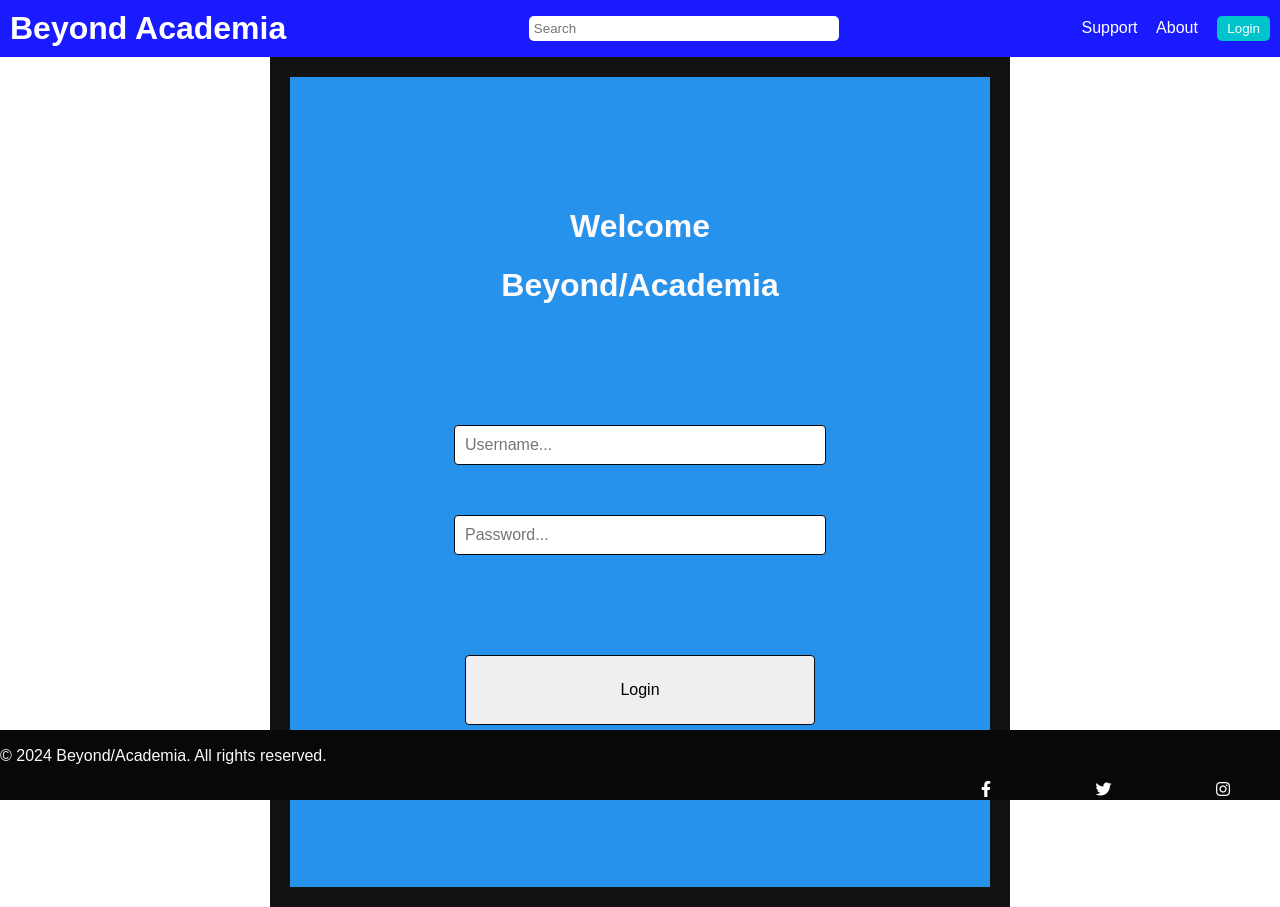
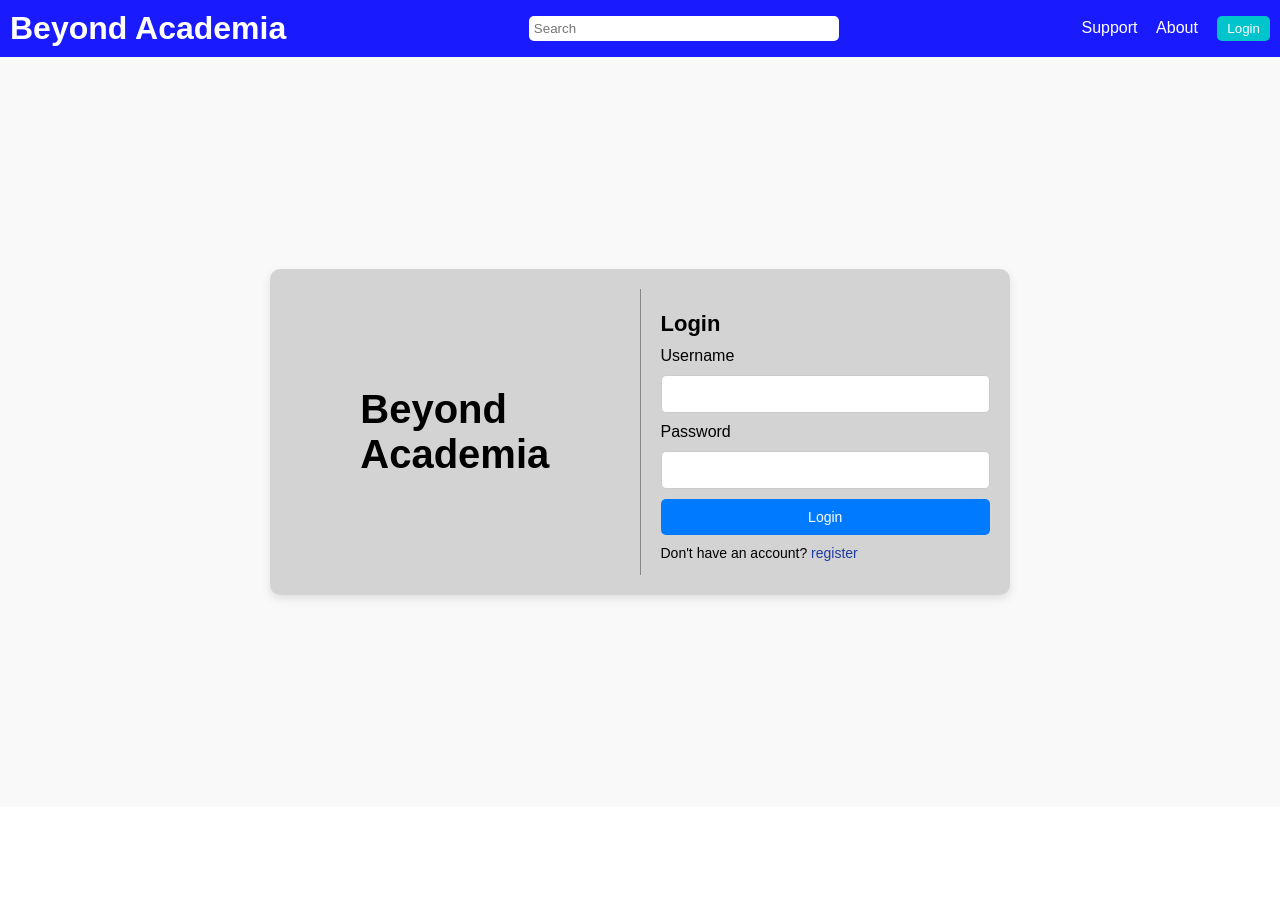
Before and after one commit to DarkerKin/Beyond-Academia-, a Django app: page /login/ in a window 1280 px wide. After the commit the page ends 602 px from the top, so only its background shows below. Run offline with Django 4.2, Linux system fonts and the light colour scheme.

Commit message:
added some styling to the website

```diff
--- a/base/templates/base/login.html
+++ b/base/templates/base/login.html
@@ -1,31 +1,29 @@
 {% extends 'main.html' %}
+{% load static %}
 
 {% block content %}
-<!DOCTYPE html>
-<html lang="en">
+<link rel="stylesheet" href="{% static 'css/login.css' %}">
+<div class="login-container">
+    <div class="login-card">
+        <div class="left">
+            <h2><strong>Beyond</strong><br><strong>Academia</strong></h2>
+        </div>
+        <div class="divider"></div>
+        <div class="right">
+            <h3>Login</h3>
+            <form action="#" method="POST">
+                <label for="username">Username</label>
+                <input type="text" id="username" name="username" required>
 
-<div>
-    <form method="POST" action="">
-        {% csrf_token %}
-        <div class="login">
-            <div id="box1">
-         <body>
-            <h1 id="welcome"> Welcome</h1>
-            <h1> Beyond/Academia</h1>
-            <input id="textbox" type="text" name="username" placeholder="Username...">
-            <input id="textbox2" type="password" name="password" placeholder="Password...">
-            <input id="button1" type="submit" value="Login"/>
+                <label for="password">Password</label>
+                <input type="password" id="password" name="password" required>
 
-         </body>
+                <button type="submit">Login</button>
+            </form>
+            <p>Don't have an account? <a href="{% url 'register' %}">register</a></p>
         </div>
-
-    </form>
-    <h1 id="signup">Don't have an account? <a href="{% url 'register' %}" id="button2">Signup</a></h1>
-
-
-
+    </div>
 </div>
 
 
-{% include '../footer.html' %}
 {% endblock content %}
--- /dev/null
+++ b/static/css/login.css
@@ -0,0 +1,90 @@
+.login-container {
+    display: flex;
+    justify-content: center;
+    align-items: center;
+    height: calc(100vh - 50px);
+    background-color: #f9f9f9;
+}
+
+.login-card {
+    display: flex;
+    background-color: #d3d3d3;
+    padding: 20px;
+    border-radius: 10px;
+    box-shadow: 0 4px 10px rgba(0, 0, 0, 0.1);
+    width: 700px;
+}
+
+.left {
+    flex: 1;
+    display: flex;
+    justify-content: center;
+    align-items: center;
+    text-align: left;
+}
+
+.left h2 {
+    font-size: 5vh;
+    color: #000;
+}
+
+.left h2 strong {
+    color: #000;
+
+}
+
+.divider {
+    width: 1px;
+    background-color: #888;
+    margin: 0 20px;
+}
+
+.right {
+    flex: 1;
+}
+
+.right h3 {
+    font-size: 22px;
+    margin-bottom: 10px;
+}
+
+.right form {
+    display: flex;
+    flex-direction: column;
+    gap: 10px;
+}
+
+.right input {
+    padding: 10px;
+    border: 1px solid #ccc;
+    border-radius: 5px;
+    font-size: 14px;
+}
+
+.right button {
+    padding: 10px;
+    background-color: #007bff;
+    color: #fff;
+    border: none;
+    border-radius: 5px;
+    font-size: 14px;
+    cursor: pointer;
+}
+
+.right button:hover {
+    background-color: #162c79;
+}
+
+.right p {
+    margin-top: 10px;
+    font-size: 14px;
+}
+
+.right a {
+    color: #1e3ba1;
+    text-decoration: none;
+}
+
+.right a:hover {
+    text-decoration: underline;
+}
--- a/static/css/main.css
+++ b/static/css/main.css
@@ -205,6 +205,9 @@
 }
 
 @media (max-width: 768px) {
+    body{
+        margin:0;
+    }
     .container {
         color: #fcfafa;
         width: 90%;
--- /dev/null
+++ b/static/css/trail.css
@@ -0,0 +1,98 @@
+body{
+    margin: 0;
+    font-family: Arial, sans-serif;
+    display: flex;
+    flex-direction: column;
+    min-height: 100vh;
+}
+.homepage{
+    /*color: white;*/
+    text-decoration: none;
+    display: grid ;
+    grid-template-columns: 1fr 3fr;
+}
+.home-content{
+    padding-left: 5%;
+
+}
+main{
+    display: flex;
+    flex: 1;
+}
+.topic{
+    width: 80%;
+    background-color: #fff;
+    padding: 20px;
+    box-shadow: 2px 0 5px rgba(0, 0, 0, 0.1);
+    height: 100vh; /* Extend the sidebar to full viewport height */
+    position: sticky;
+    top: 0;
+}
+.topic ul {
+    list-style: none;
+    padding: 0;
+}
+
+.topic ul li {
+    margin: 10px 0;
+
+}
+
+.topic ul li a {
+    text-decoration: none;
+    color: black;
+}
+
+/* All the discussion styles are over here */
+/*This is applied to the home.html*/
+.discussion-header {
+    display: flex;
+    justify-content: space-between;
+    align-items: center;
+}
+
+.discussion-header button {
+    background-color: #00c4cc;
+    border: none;
+    color: white;
+    padding: 5px 10px;
+    border-radius: 5px;
+    cursor: pointer;
+    /* margin-right: 5%; */
+}
+
+.discussion-header a {
+    text-decoration: none;
+    color:white;
+}
+
+section {
+    width: 80%;
+    padding: 10px;
+    overflow-y: auto; /* Allow scrolling for the main content if needed */
+}
+.discussion {
+    margin-top: 20px;
+}
+
+.discussion-item {
+    background-color: #e6e6e6;
+    margin-bottom: 10px;
+    padding: 15px;
+    border-radius: 5px;
+    box-shadow: 0 2px 5px rgba(0, 0, 0, 0.1);
+}
+
+.discussion-item h3 {
+    margin: 0;
+}
+
+.discussion-item h4 {
+    margin: 5px 0 10px;
+    color: #1a1aff;
+}
+
+.discussion-item .date {
+    font-size: 0.9em;
+    color: gray;
+}
--- a/templates/main.html
+++ b/templates/main.html
@@ -6,7 +6,7 @@
     <meta name="viewport" content="width=device-width, initial-scale=1.0">
     <meta http-equiv="X-UA-Compatible" content="ie=edge">
     <title>Beyond/Academia</title>
-    <link rel="stylesheet"  href="{% static 'css/main.css' %}">
+    <link rel="stylesheet"  href="{% static 'css/trail.css' %}">
 </head>
 <body>
 
```
Also changed, not shown: base/templates/base/home.html (+23 -9 lines), base/templates/base/register.html (+30 -10 lines).
